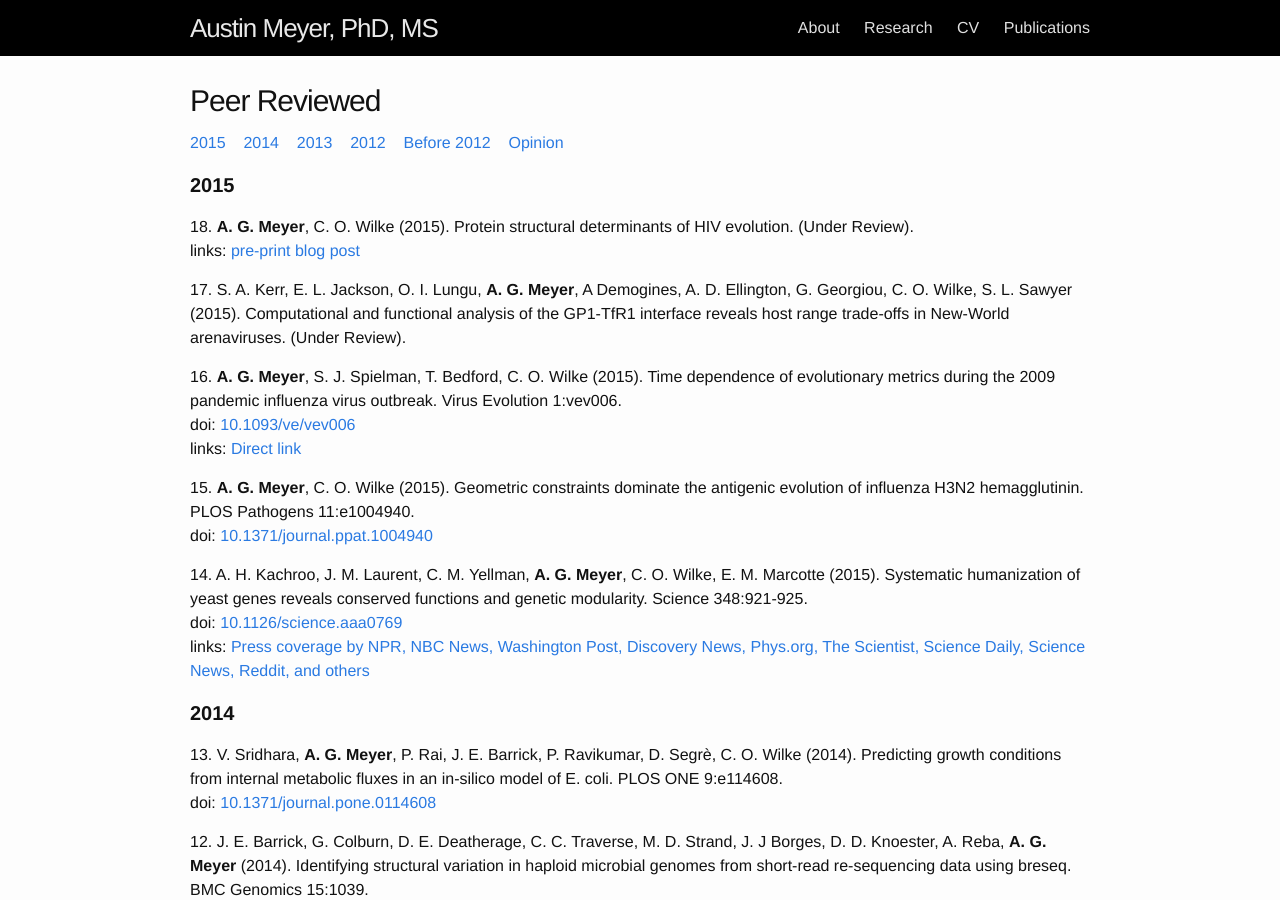
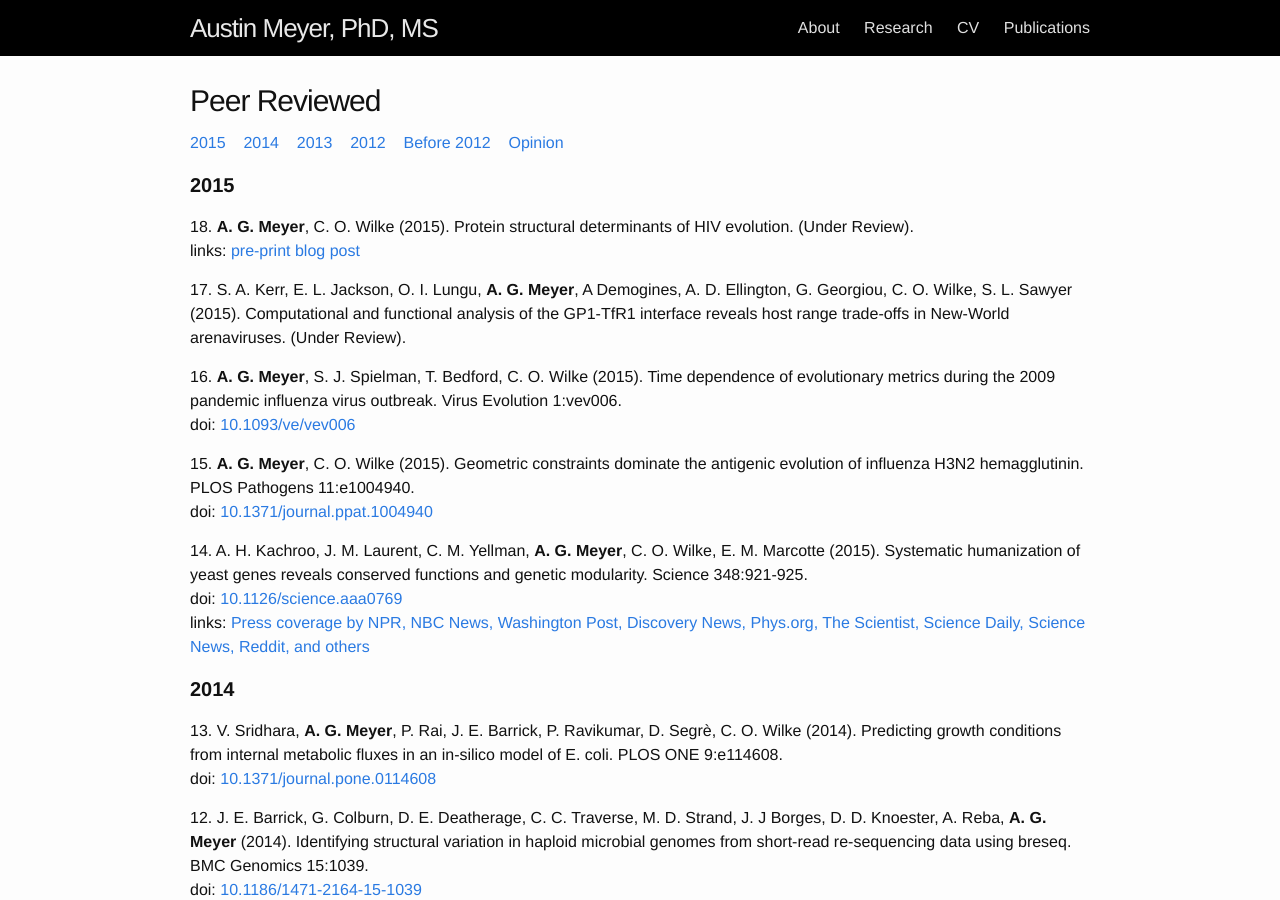
Before and after one commit to ausmeyer/ausmeyer.github.io, a Jekyll site: the page built from publications.html, in a window 1280 px wide and 900 px high. Built offline with Jekyll 4.4.1, drawn with Linux system fonts in a browser that asks for light colours.

Commit message:
Removing permalink.

```diff
--- a/_data/peer_review.yml
+++ b/_data/peer_review.yml
@@ -15,8 +15,6 @@
   title: Time dependence of evolutionary metrics during the 2009 pandemic influenza virus outbreak
   ref: "Virus Evolution 1:vev006"
   doi: 10.1093/ve/vev006
-  link: "http://ve.oxfordjournals.org/content/1/1/vev006"
-  text: "Direct link"
 
 - author: <b>A. G. Meyer</b>, C. O. Wilke
   year: 2015
```
